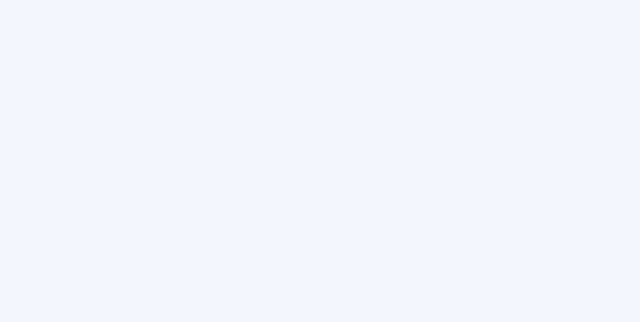
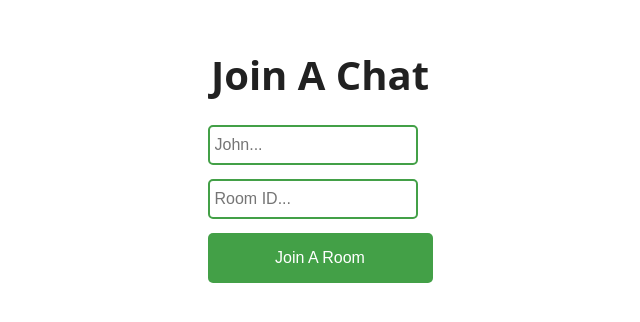
Before and after one commit to jergiemascan/mehki-frontend, a React (Create React App) app: page /forum in a window 1280 px wide. Before the commit this address had no page. Shown: the part 232-554 px from the top of the page, without its empty margins (320-960 px from the left). Built offline with nearby package versions, Linux system fonts and the light colour scheme; no server answers.

Commit message:
Added chat frontend

```diff
--- a/package.json
+++ b/package.json
@@ -11,6 +11,8 @@
     "react-dom": "^18.2.0",
     "react-router-dom": "^6.3.0",
     "react-scripts": "5.0.1",
+    "react-scroll-to-bottom": "^4.2.0",
+    "socket.io-client": "^4.5.2",
     "web-vitals": "^2.1.4"
   },
   "scripts": {
--- a/src/App.js
+++ b/src/App.js
@@ -3,6 +3,7 @@
 import LoginForm from "./components/LoginForm";
 import RegisterForm from "./components/RegisterForm";
 import Landingpage from "./components/Landingpage";
+import ForumPage from "./components/ForumPage";
 
 function App() {
   return (
@@ -12,6 +13,7 @@
           <Route path="/" element={<Landingpage />} />
           <Route path="/register" element={<RegisterForm />} />
           <Route path="/signin" element={<LoginForm />} />
+          <Route path="/forum" element={<ForumPage />} />
         </Routes>
       </Router>
     </>
--- /dev/null
+++ b/src/components/Chat.jsx
@@ -0,0 +1,75 @@
+import React, { useEffect, useState } from "react";
+import ScrollToBottom from "react-scroll-to-bottom";
+
+function Chat({ socket, username, room }) {
+  const [currentMessage, setCurrentMessage] = useState("");
+  const [messageList, setMessageList] = useState([]);
+
+  const sendMessage = async () => {
+    if (currentMessage !== "") {
+      const messageData = {
+        room: room,
+        author: username,
+        message: currentMessage,
+        time:
+          new Date(Date.now()).getHours() +
+          ":" +
+          new Date(Date.now()).getMinutes(),
+      };
+
+      await socket.emit("send_message", messageData);
+      setMessageList((list) => [...list, messageData]);
+      setCurrentMessage("");
+    }
+  };
+
+  useEffect(() => {
+    socket.on("receive_message", (data) => {
+      setMessageList((list) => [...list, data]);
+    });
+  }, [socket]);
+  return (
+    <div className="chat-window">
+      <div className="chat-header">
+        <p>Live Chat</p>
+      </div>
+      <div className="chat-body">
+        <ScrollToBottom className="message-container">
+          {messageList.map((messageContent) => {
+            return (
+              <div
+                className="message"
+                id={username === messageContent.author ? "you" : "other"}
+              >
+                <div>
+                  <div className="message-content">
+                    <p>{messageContent.message}</p>
+                  </div>
+                  <div className="message-meta">
+                    <p id="time">{messageContent.time}</p>
+                    <p id="author">{messageContent.author}</p>
+                  </div>
+                </div>
+              </div>
+            );
+          })}
+        </ScrollToBottom>
+      </div>
+      <div className="chat-footer"></div>
+      <input
+        type="text"
+        value={currentMessage}
+        placeholder="Hey..."
+        onChange={(event) => {
+          setCurrentMessage(event.target.value);
+        }}
+        onKeyPress={(event) => {
+          event.key === "Enter" && sendMessage();
+        }}
+      ></input>
+      <button onClick={sendMessage}>&#9658;</button>
+    </div>
+  );
+}
+
+export default Chat;
--- /dev/null
+++ b/src/components/ForumPage.css
@@ -0,0 +1,191 @@
+.App {
+    width: 100vw;
+    height: 100vh;
+    background: #fff;
+    color: #212121;
+    font-family: "Open Sans", sans-serif;
+    display: grid;
+    place-items: center;
+  }
+  body {
+    margin: 0%;
+    padding: 0%;
+  }
+  @import url("https://fonts.googleapis.com/css?family=Open+Sans:300,400,700");
+
+  .joinChatContainer {
+    display: flex;
+    flex-direction: column;
+    text-align: center;
+  }
+
+  .joinChatContainer h3 {
+    font-size: 2.5rem;
+    margin-bottom: 1rem;
+  }
+  .joinChatContainer input {
+    width: 210px;
+    height: 40px;
+    margin: 7px;
+    border: 2px solid #43a047;
+    border-radius: 5px;
+    padding: 5px;
+    font-size: 16px;
+  }
+
+  .joinChatContainer button {
+    width: 225px;
+    height: 50px;
+    margin: 7px;
+    border: none;
+    border-radius: 5px;
+    padding: 5px;
+    font-size: 16px;
+    background: #43a047;
+    color: #fff;
+    cursor: pointer;
+  }
+
+  .joinChatContainer button:hover {
+    background: #2e7d32;
+  }
+
+  .chat-window {
+    width: 300px;
+    height: 420px;
+  }
+
+  .chat-window p {
+    margin: 0;
+  }
+  .chat-window .chat-header {
+    height: 45px;
+    border-radius: 6px;
+    background: #263238;
+    position: relative;
+    cursor: pointer;
+  }
+  .chat-window .chat-header p {
+    display: block;
+    padding: 0 1em 0 2em;
+    color: #fff;
+    font-weight: 700;
+    line-height: 45px;
+  }
+
+  .chat-window .chat-body {
+    height: calc(450px - (45px + 70px));
+    border: 1px solid #263238;
+    background: #fff;
+
+    position: relative;
+  }
+  .chat-window .chat-body .message-container {
+    width: 100%;
+    height: 100%;
+    overflow-y: scroll;
+    overflow-x: hidden;
+  }
+
+  .chat-window .chat-body .message-container::-webkit-scrollbar {
+    display: none;
+  }
+  .chat-window .chat-body .message {
+    height: auto;
+    padding: 10px;
+    display: flex;
+  }
+
+  .chat-window .chat-body .message .message-content {
+    width: auto;
+    height: auto;
+    min-height: 40px;
+    max-width: 120px;
+    background-color: #43a047;
+    border-radius: 5px;
+    color: white;
+    display: flex;
+    align-items: center;
+    margin-right: 5px;
+    margin-left: 5px;
+    padding-right: 5px;
+    padding-left: 5px;
+    overflow-wrap: break-word;
+    word-break: break-word;
+  }
+
+  #you {
+    justify-content: flex-start;
+  }
+
+  #you .message-content {
+    justify-content: flex-start;
+  }
+
+  #you .message-meta {
+    justify-content: flex-start;
+    margin-left: 5px;
+  }
+
+  #other {
+    justify-content: flex-end;
+  }
+
+  #other .message-content {
+    justify-content: flex-end;
+    background-color: cornflowerblue;
+  }
+
+  #other .message-meta {
+    justify-content: flex-end;
+    margin-right: 5px;
+  }
+
+  .message-meta #author {
+    margin-left: 10px;
+    font-weight: bold;
+  }
+
+  .chat-window .chat-body .message .message-meta {
+    display: flex;
+    font-size: 12px;
+  }
+
+  .chat-window .chat-footer {
+    height: 40px;
+    border: 1px solid #263238;
+    border-top: none;
+    display: flex;
+  }
+
+  .chat-window .chat-footer input {
+    height: 100%;
+    flex: 85%;
+    border: 0;
+    padding: 0 0.7em;
+    font-size: 1em;
+    border-right: 1px dotted #607d8b;
+
+    outline: none;
+    font-family: "Open Sans", sans-serif;
+  }
+
+  .chat-window .chat-footer button {
+    border: 0;
+    display: grid;
+    place-items: center;
+    cursor: pointer;
+    flex: 15%;
+    height: 100%;
+    background: transparent;
+    outline: none;
+    font-size: 25px;
+    color: lightgray;
+  }
+
+  .chat-window .chat-footer button:hover {
+    color: #43a047;
+  }
+  .hide {
+    opacity: 0 !important;
+  }
--- /dev/null
+++ b/src/components/ForumPage.jsx
@@ -0,0 +1,48 @@
+import "./ForumPage.css"
+import Chat from "./Chat"
+import { useState } from "react";
+import io from "socket.io-client";
+
+const socket = io.connect("http://localhost:3002");
+
+function ForumPage() {
+  const [username, setUserName] = useState("");
+  const [room, setRoom] = useState("");
+  const [showChat, setshowChat] = useState(false);
+
+  const joinRoom = () => {
+    if (username !== "" && room !== "") {
+      socket.emit("join_room", room);
+      setshowChat(true);
+    }
+  };
+
+  return (
+    <div className="App">
+      {!showChat ? (
+        <div className="joinChatContainer">
+          <h3>Join A Chat</h3>
+          <input
+            type="text"
+            placeholder="John..."
+            onChange={(event) => {
+              setUserName(event.target.value);
+            }}
+          ></input>
+          <input
+            type="text"
+            placeholder="Room ID..."
+            onChange={(event) => {
+              setRoom(event.target.value);
+            }}
+          ></input>
+          <button onClick={joinRoom}>Join A Room</button>
+        </div>
+      ) : (
+        <Chat socket={socket} username={username} room={room}></Chat>
+      )}
+    </div>
+  );
+}
+
+export default ForumPage;
--- a/src/components/LoginForm.jsx
+++ b/src/components/LoginForm.jsx
@@ -1,10 +1,13 @@
 import { useState } from "react";
-import { Link } from "react-router-dom";
+import { Link, useNavigate } from "react-router-dom";
 import axios from "axios";
+
 
 function LoginForm(props) {
   const [email, setEmail] = useState("");
   const [password, setPassword] = useState("");
+
+  let navigate = useNavigate();
 
   const loginRequestHandler = (e) => {
     e.preventDefault();
@@ -15,6 +18,7 @@
     };
 
     const loginUser = async () => {
+
       try {
         const response = await axios.post(
           "http://localhost:3001/v0/signin",
@@ -22,7 +26,10 @@
         );
         console.log(response.data);
         if (response.data.status === "success"){
-          window.location.href = "http://google.se"
+          // window.location.href = "http://google.se"
+          navigate("/forum", {replace : true})
+
+          // <Navigate to="/forum" replace={true} />
         } else {
           console.log("hihi")
         }
--- a/src/index.js
+++ b/src/index.js
@@ -1,15 +1,11 @@
-import React from 'react';
-import ReactDOM from 'react-dom/client';
-import './index.css';
-import App from './App';
-import reportWebVitals from './reportWebVitals';
+import React from "react";
+import ReactDOM from "react-dom/client";
+import "./index.css";
+import App from "./App";
+import reportWebVitals from "./reportWebVitals";
 
-const root = ReactDOM.createRoot(document.getElementById('root'));
-root.render(
-  <React.StrictMode>
-    <App />
-  </React.StrictMode>
-);
+const root = ReactDOM.createRoot(document.getElementById("root"));
+root.render(<App />);
 
 // If you want to start measuring performance in your app, pass a function
 // to log results (for example: reportWebVitals(console.log))
```
Also changed, not shown: 1 other file (tests, documents, lock files or other folders).
